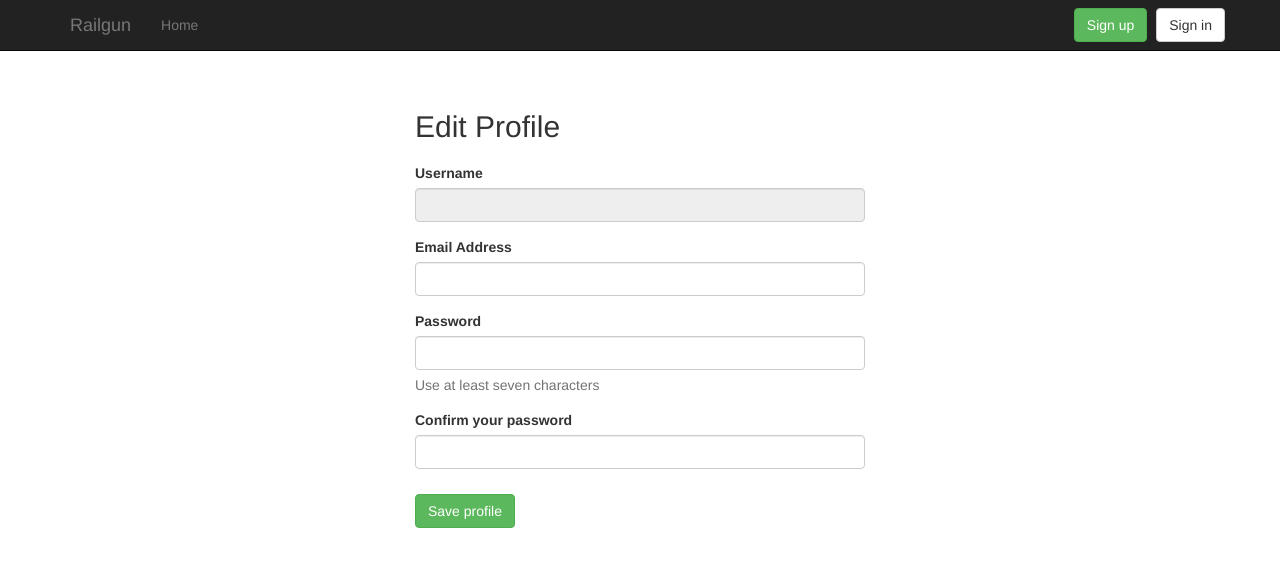
After one commit to korepwx/railgun, a Flask app: template railgun/website/templates/profile_edit.html in a window 1280 px wide. The commit adds this page. Shown: the top 567 px of the page. Run offline with Flask 2, Linux system fonts and the light colour scheme; the template is opened without the code that fills it: values that come from a table or form of the project are taken from there, others are empty; parts of the project's set-up code (start-up, migrations or seed data) failed here and were passed over; some libraries are stand-ins or nearby versions.

Commit message:
user profile edit finished

```diff
--- a/railgun/website/credential.py
+++ b/railgun/website/credential.py
@@ -8,7 +8,9 @@
 # ~~~~~~~~~~~~~~~~~~~~~~~~~~~~~~~~~~~~~~~~~~~~~~~~~~~~~~~~~~~~~~~~~~~~~~~~~~~~~
 # This file is released under BSD 2-clause license.
 
+from flask import redirect, flash, request, url_for
 from flask.ext.login import LoginManager, current_user
+from flask.ext.babel import gettext as _
 
 from railgun.common.models import User
 from railgun.common.gravatar import get_avatar
@@ -55,5 +57,12 @@ def __inject_template_context():
     return dict(current_user=current_user)
 
 
+# Response to unauthorized requests
+@login_manager.unauthorized_handler
+def unauthorized():
+    flash(_('Please log in to access this page.'), 'danger')
+    return redirect(url_for('signin', next=request.script_root + request.path))
+
+
 # Inject `get_avatar` as `gravatar` filter into Jinja2 template engine.
 app.template_filter('gravatar')(lambda user, size=24: get_avatar(user, size))
--- a/railgun/website/forms.py
+++ b/railgun/website/forms.py
@@ -45,3 +45,18 @@ class SigninForm(Form):
 
     login = StringField(_('Username or Email'), validators=[InputRequired()])
     password = PasswordField(_('Password'), validators=[InputRequired()])
+
+
+class ProfileForm(Form):
+    """Form for `profile_edit` view."""
+
+    # Passport fields
+    email = StringField(_('Email Address'), validators=[
+        DataRequired(message=_("Email can't be blank")),
+        Email(message=_("Email is invalid")),
+        Length(max=80, message=_("Email must be no longer than 80 characters")),
+    ])
+    password = PasswordField(_('Password'), validators=[
+        EqualTo('confirm', message=_("Passwords must match")),
+    ])
+    confirm = PasswordField(_('Confirm your password'))
--- a/railgun/website/static/css/railgun.css
+++ b/railgun/website/static/css/railgun.css
@@ -1,6 +1,6 @@
 /* Page basic skeleton */
 body {
-  padding-top: 50px;
+  padding-top: 55px;
 }
 
 #wrapper .content {
@@ -24,52 +24,17 @@ body {
 #wrapper .flash-messages {
 }
 
-.flash-messages .message {
-  padding: 5px 10px;
-}
-
-.flash-messages .message-info {
-  background: #D9EDF7;
-}
-
-.flash-messages .message-success {
-  background: #DFF0D8;
-}
-
-.flash-messages .message-warning {
-  background: #FCF8E3;
-}
-
-.flash-messages .message-danger {
-  background: #F2DEDE;
-}
-
-/* styles specialized for `signup` */
-#wrapper .content-signup .form-signup {
+/* styles specialized for forms that occupy the whole page */
+#wrapper .content .form-single {
   max-width: 480px;
   padding: 15px;
   margin: 0 auto;
 }
 
-.form-signup .form-heading {
+.form-single .form-heading {
   margin-bottom: 20px;
 }
 
-.form-signup button[type=submit] {
+.form-single button[type=submit] {
   margin-top: 10px;
 }
-
-/* styles specialized for `signin` */
-#wrapper .content-signin .form-signin {
-  max-width: 480px;
-  padding: 15px;
-  margin: 0 auto;
-}
-
-.form-signin .form-heading {
-  margin-bottom: 20px;
-}
-
-.form-signin button[type=submit] {
-  margin-top: 10px;
-}
--- a/railgun/website/templates/base.html
+++ b/railgun/website/templates/base.html
@@ -55,6 +55,9 @@
               </a>
               <ul class="dropdown-menu" role="menu">
                 <li role="presentation">
+                  <a role="menuitem" tabindex="-1" href="{{ url_for('profile_edit') }}">{{ _('Edit profile') }}</a>
+                </li>
+                <li role="presentation">
                   <a role="menuitem" tabindex="-1" href="{{ url_for('signout') }}">{{ _('Sign out') }}</a>
                 </li>
               </ul>
@@ -68,18 +71,18 @@
       </div>
     </div>
 
-    <!-- Flashed messages -->
-    <div class="flash-messages">
-      {% for c, m in get_flashed_messages(with_categories=True) -%}
-      <div class="message message-{{ c }}">{{ m }}</div>
-      {%- endfor %}
-    </div>
-
     <!-- General content area -->
     {% block wrapper -%}
     <div class="container" id="wrapper">
-      <!-- Body contents -->
       <div class="content content-{{ request.endpoint }}">
+        <!-- Flashed messages -->
+        <div class="flash-messages">
+          {% for c, m in get_flashed_messages(with_categories=True) -%}
+          <div class="flash flash-{{ c }} panel panel-{{ c }}">
+            <div class="panel-heading">{{ m }}</div>
+          </div>
+          {%- endfor %}
+        </div>
         {% block content %}{% endblock %}
       </div>
     </div>
--- /dev/null
+++ b/railgun/website/templates/profile_edit.html
@@ -0,0 +1,19 @@
+{% extends "base.html" %}
+{% import "utility.html" as utility %}
+{% block subtitle -%}
+{{ _('Join Railgun') }}
+{%- endblock %}
+{% block content -%}
+<form role="form" class="form-profile form-single" method="POST" action="{{ url_for('profile_edit') }}">
+  <h2 class="form-heading">{{ _('Edit Profile') }}</h2>
+  <div class="form-group">
+    <label for="name">{{ _('Username') }}</label>
+    <input type="text" disabled="1" value="{{ username }}" class="form-control" />
+  </div>
+  {{ utility.form_group(form.email) }}
+  {{ utility.form_group(form.password, _('Use at least seven characters')) }}
+  {{ utility.form_group(form.confirm) }}
+  <button type="submit" class="btn btn-success">{{ _('Save profile') }}</button>
+  {{ form.hidden_tag() }}
+</form>
+{%- endblock %}
--- a/railgun/website/templates/signin.html
+++ b/railgun/website/templates/signin.html
@@ -4,7 +4,7 @@
 {{ _('Sign in') }}
 {%- endblock %}
 {% block content -%}
-<form role="form" class="form-signin" method="POST" action="{{ url_for('signin') }}">
+<form role="form" class="form-signin form-single" method="POST" action="{{ url_for('signin', next=next) }}">
   <h2 class="form-heading">{{ _('Sign in') }}</h2>
   {{ utility.form_group(form.login) }}
   {{ utility.form_group(form.password) }}
--- a/railgun/website/templates/signup.html
+++ b/railgun/website/templates/signup.html
@@ -4,7 +4,7 @@
 {{ _('Join Railgun') }}
 {%- endblock %}
 {% block content -%}
-<form role="form" class="form-signup" method="POST" action="{{ url_for('signup') }}">
+<form role="form" class="form-signup form-single" method="POST" action="{{ url_for('signup') }}">
   <h2 class="form-heading">{{ _('Join Railgun') }}</h2>
   {{ utility.form_group(form.name, _('You may use your username to sign in Railgun later')) }}
   {{ utility.form_group(form.email, _('You may receive homework related emails. You may also sign in Railgun with your email address later')) }}
```
Also changed, not shown: railgun/website/views.py (+41 -6 lines).
